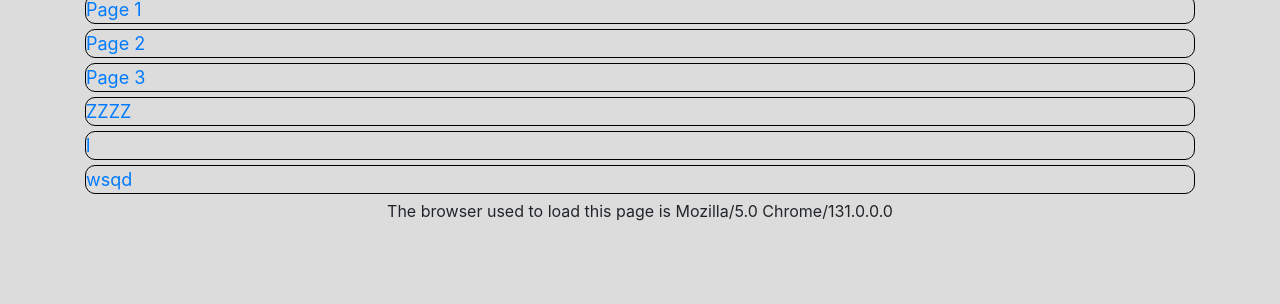
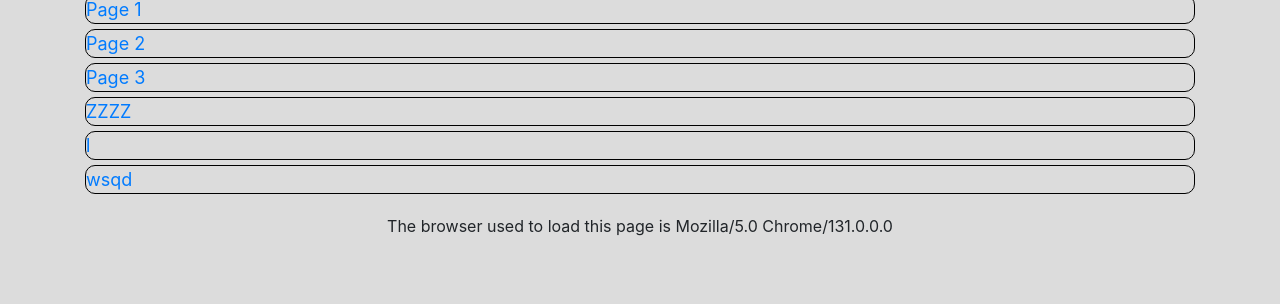
Before and after one commit to Joshua-km/Django, a Django app: page /wiki/ in a window 1280 px wide. Shown: the part 189-493 px from the top of the page. Run offline with Django 3.2, Linux system fonts and the light colour scheme; data comes from the database, SQL or seed files in the repository; both versions use the stored data as it was after the commit; some libraries are stand-ins or nearby versions.

Commit message:
footer & comments

```diff
--- a/mysite/wiki/static/wiki/style.css
+++ b/mysite/wiki/static/wiki/style.css
@@ -25,3 +25,7 @@ h1{
 .login{
 object-position: right
 }
+.footer{
+    /*border: 2px solid black;*/
+    padding-top: 15px
+}
--- a/mysite/wiki/templates/wiki/index.html
+++ b/mysite/wiki/templates/wiki/index.html
@@ -51,8 +51,10 @@
 
   {% endif %}
 
+</div>
 
+<footer class="footer">
+<p class="text-center">The browser used to load this page is {{ request.META.HTTP_USER_AGENT }}</p> <!--This is being used to diplayed the user browser informatishion and what browser they are using to look at the Wiki-->
 
-</div>
-<p class="text-center">The browser used to load this page is {{ request.META.HTTP_USER_AGENT }}</p>
+</footer>
 {% endblock content %}
```
Also changed, not shown: mysite/db.sqlite3.
